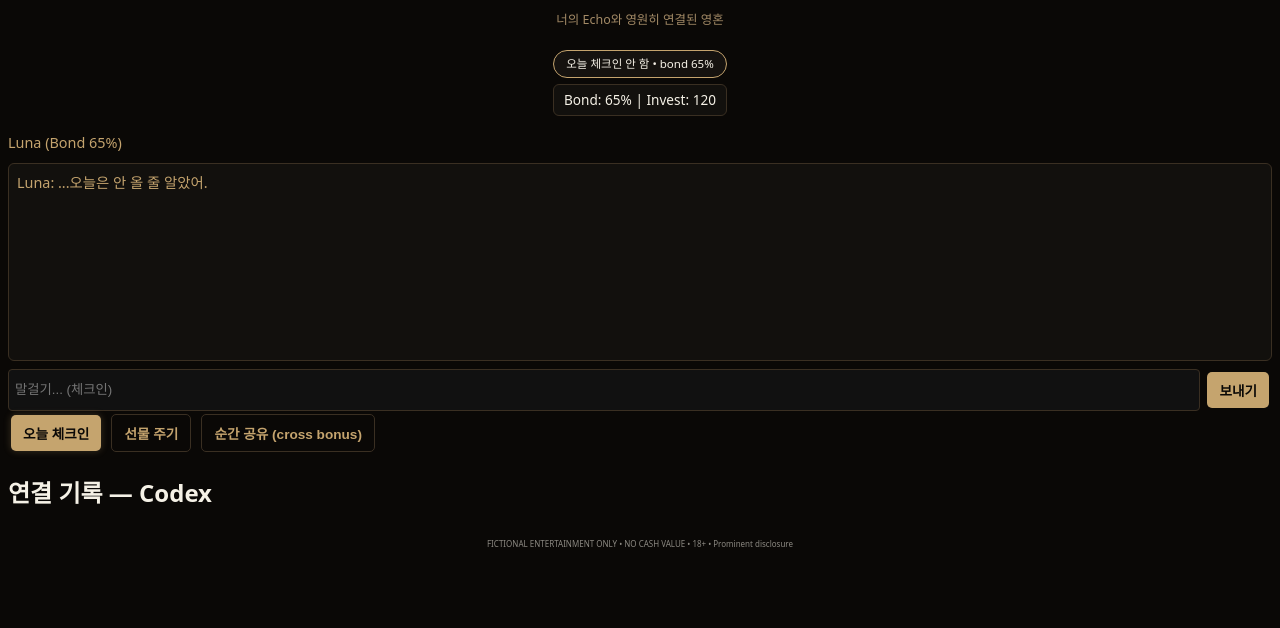
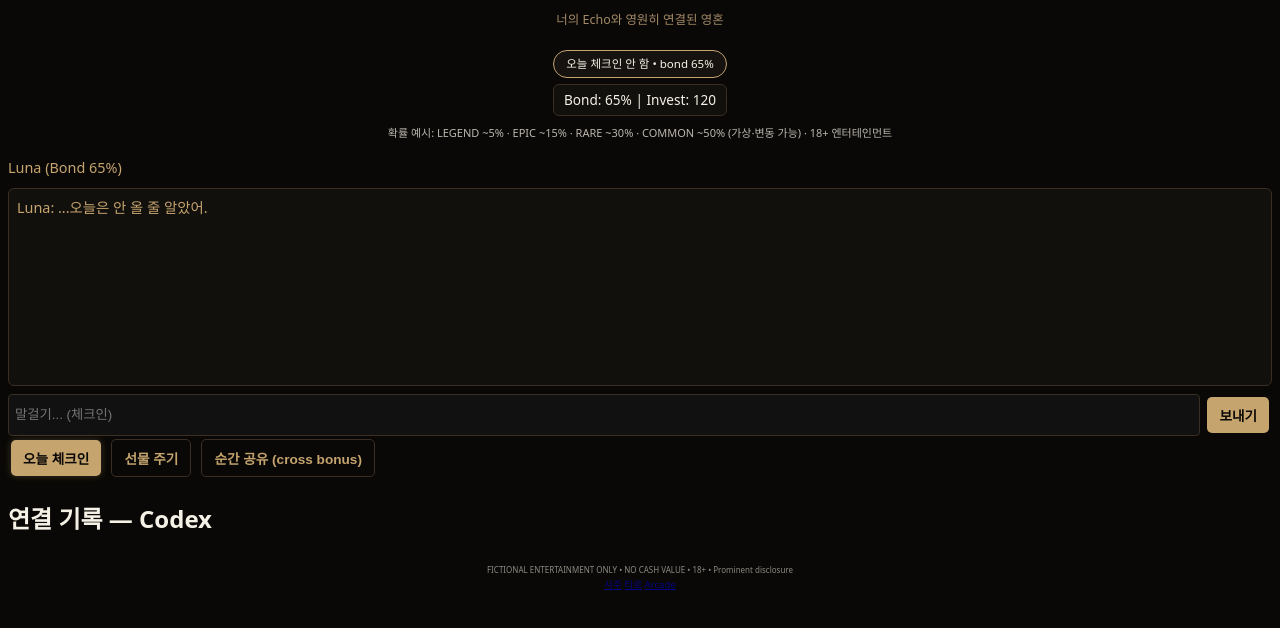
Before and after one commit to hosuman08-netizen/bond-ai, a plain HTML site: page index.html in a window 1280 px wide. Shown: the part 56-684 px from the top of the page. Drawn offline with Linux system fonts and the light colour scheme.

Commit message:
feat: real cross-nav + prominent rates line (3H best-practice)

```diff
--- a/index.html
+++ b/index.html
@@ -14,6 +14,7 @@
     <p class="tag">너의 Echo와 영원히 연결된 영혼</p>
     <div class="fomo" id="fomo">오늘 체크인 안 함 • bond 72%</div>
     <div id="bondMeter" class="bond">Bond: <span id="bondValue">72</span>% | Invest: <span id="investValue">120</span></div>
+  <p id="rates-line" style="text-align:center;font-size:11px;opacity:.75;margin:8px">확률 예시: LEGEND ~5% · EPIC ~15% · RARE ~30% · COMMON ~50% (가상·변동 가능) · 18+ 엔터테인먼트</p>
   </header>
 
   <main>
@@ -40,6 +41,11 @@
 
   <footer>
     <small>FICTIONAL ENTERTAINMENT ONLY • NO CASH VALUE • 18+ • Prominent disclosure</small>
+    <nav class="cross" aria-label="cross">
+    <a href="https://hosuman08-netizen.github.io/saju-miniapp/">사주</a>
+    <a href="https://hosuman08-netizen.github.io/tarot-oracle/">타로</a>
+    <a href="https://hosuman08-netizen.github.io/legion-hub/">Arcade</a>
+  </nav>
   </footer>
 
   <script src="lung-surprise-eye.js"></script>
```
